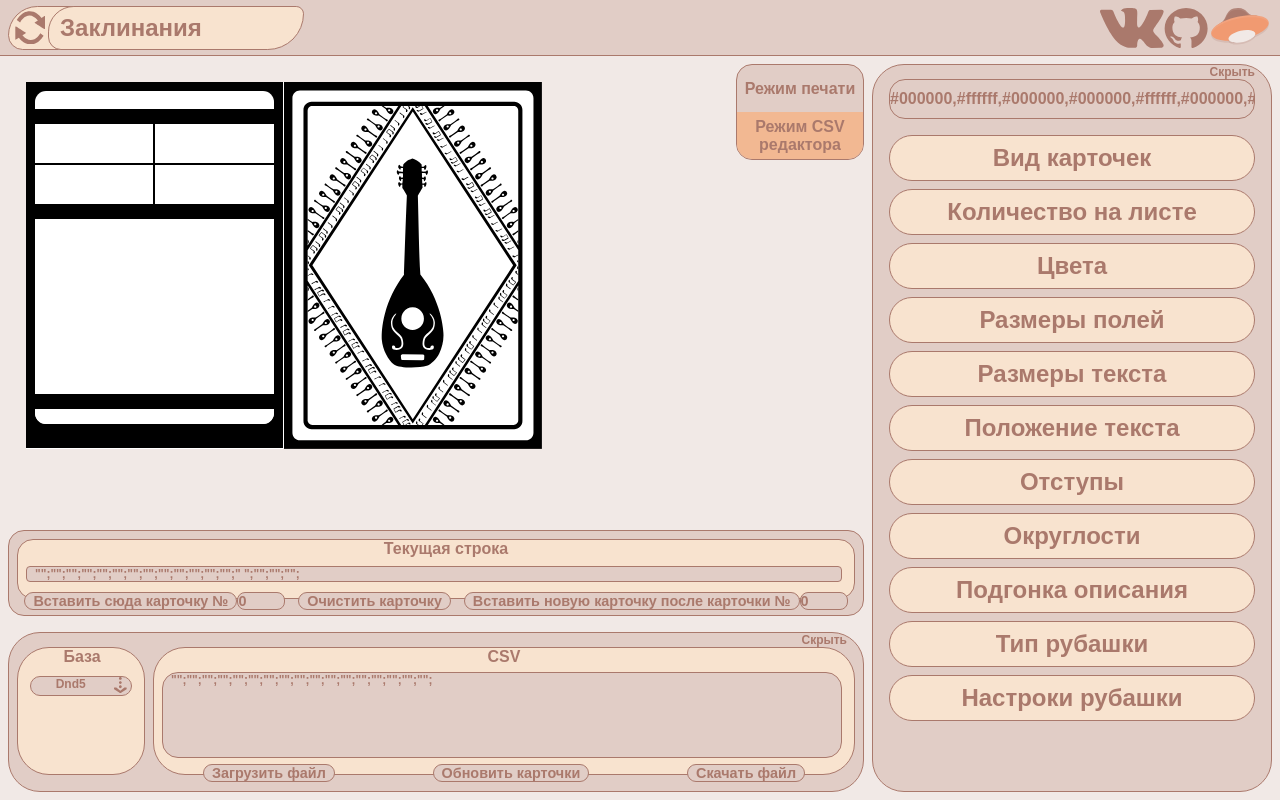
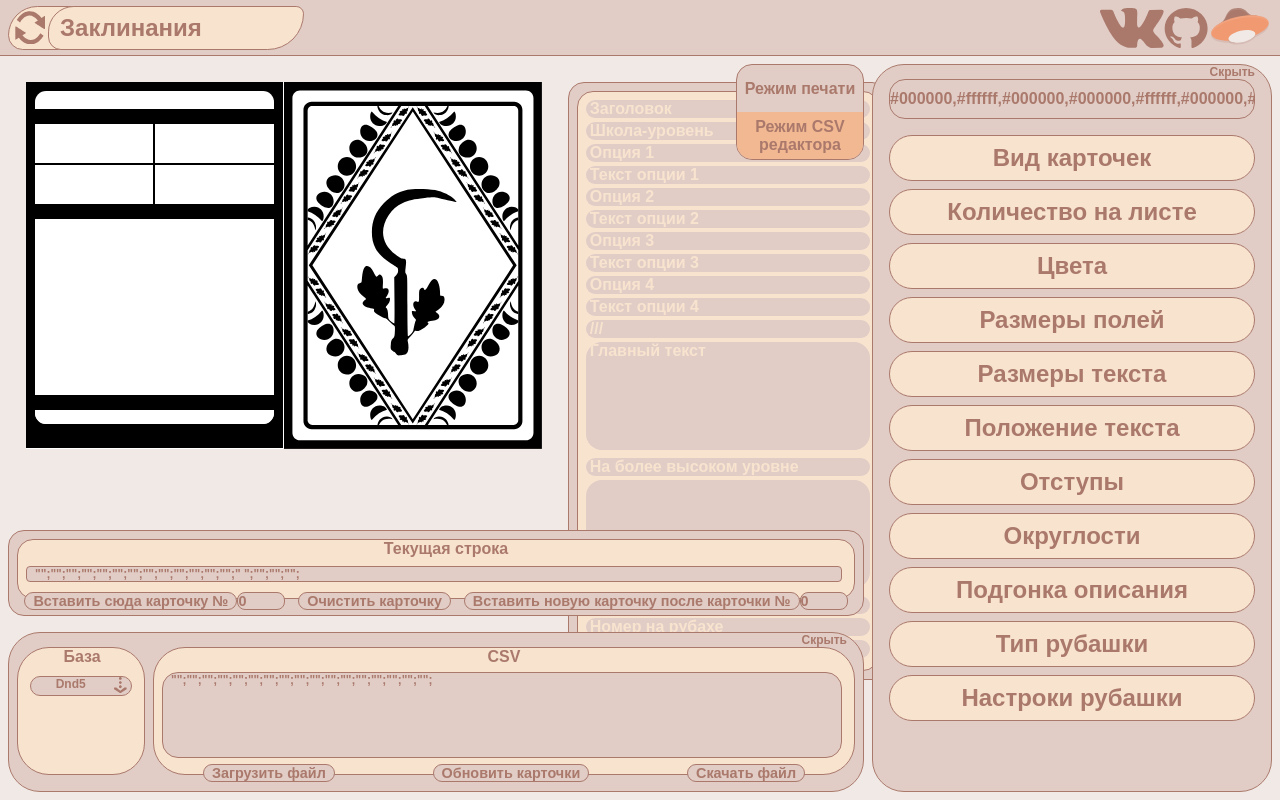
Before and after one commit to HidasMato/role_cards_spells, a React (Create React App) app: page / in a window 1280 px wide. Both pictures are taken after a click on the element "Режим CSV редактора". Built offline with nearby package versions, Linux system fonts and the light colour scheme.

Commit message:
csv redact cool

```diff
--- a/public/index.html
+++ b/public/index.html
@@ -25,7 +25,7 @@
       work correctly both with client-side routing and a non-root public URL.
       Learn how to configure a non-root public URL by running `npm run build`.
     -->
-    <title>React App</title>
+    <title>Карточки заклинаний для ролевух</title>
   </head>
   <body>
     <noscript>You need to enable JavaScript to run this app.</noscript>
--- a/src/components/CardSpell/CardSpell.tsx
+++ b/src/components/CardSpell/CardSpell.tsx
@@ -11,10 +11,9 @@ type AlertProps = {
     children?: JSX.Element;
     NumbersExist?: boolean[];
     targetFont: string;
-    myChangesParametrs?: boolean;
     setPole?: (text: string[]) => void;
 };
-const Card = ({setPole, targetFont, NumbersExist, isBack, keyt, cardType, Pole, minMax, plusPerepolnen, startPerepolnen, children, myChangesParametrs}: AlertProps): JSX.Element => {
+const Card = ({setPole, targetFont, NumbersExist, isBack, keyt, cardType, Pole, minMax, plusPerepolnen, startPerepolnen, children}: AlertProps): JSX.Element => {
     let descriptionMain, descriptionText;
     useEffect(() => {
         descriptionMain = document.getElementById("Card " + keyt);
@@ -35,31 +34,7 @@ const Card = ({setPole, targetFont, NumbersExist, isBack, keyt, cardType, Pole,
         }
     }, [startPerepolnen]);
     const getPole = (num: number) => {
-        if (myChangesParametrs && setPole) {
-            if (num == 11 || num == 13) {
-                return (
-                    <textarea rows={1} value={Pole[num]} wrap='soft' onChange={(e) => {
-                        const T = [...Pole];
-                        T[num] = e.target.value;
-                        setPole(T);
-                        let kolvo = 0, point=0;
-                        while (point != -1) {
-                            kolvo = kolvo + 1 + Math.floor((T[num].indexOf('\n', point + 1) == -1 ? T[num].length : T[num].indexOf('\n', point + 1)  - point) / 45);
-                            point = T[num].indexOf('\n', point + 1);
-                        }
-                        //e.target.rows = kolvo == 0 ? 1 : kolvo;
-                        e.target.rows = 15;
-                    }} />
-                );
-            }
-            return (
-                <input type="text" value={Pole[num]} onChange={(e) => {
-                    const T = [...Pole];
-                    T[num] = e.target.value;
-                    setPole(T);
-                }} />
-            );
-        } else return (Pole[num]);
+        return (Pole[num]);
     };
     if (isBack) {
         if (cardType == 0 || cardType == 1 || cardType == 2 || cardType == 3) {
@@ -75,8 +50,12 @@ const Card = ({setPole, targetFont, NumbersExist, isBack, keyt, cardType, Pole,
         }
         else if (cardType == 4 || cardType == 5 || cardType == 6 || cardType == 7 || cardType == 8 || cardType == 9) {
             return (
-                <div className={style.BackMain + ' ' + style[targetFont]}>
+                <div className={style.BackMain + ' ' + style[targetFont] + ' ' + style.Round}>
                     {children}
+                    {NumbersExist?.[0]? <div className={style.Num1}>{getPole(15)}</div> : null}
+                    {NumbersExist?.[1]? <div className={style.Num2}>{getPole(15)}</div> : null}
+                    {NumbersExist?.[2]? <div className={style.Num3}>{getPole(15)}</div> : null}
+                    {NumbersExist?.[3]? <div className={style.Num4}>{getPole(15)}</div> : null}
                 </div>
             )
         }
--- a/src/components/SpellMain/SpellMain.module.scss
+++ b/src/components/SpellMain/SpellMain.module.scss
@@ -406,6 +406,43 @@
                 height: calc((210mm - var(--ListPadding) * 2 ) / var(--h));
                 width: calc((296.5mm - var(--ListPadding) * 2 ) / var(--w));
             }
+            .CardSelection {
+                margin-left: calc(2vh + var(--ListPadding) );
+                width: 40vh;
+                height: max-content;
+                background-color: var(--color1);
+                border: 0.1vh solid var(--color6);
+                border-radius: 2vh;
+                padding:1vh;
+                font-size: 2vh;
+                div {
+                    height: max-content;
+                    background-color: var(--color3);
+                    border: 0.1vh solid var(--color6);
+                    border-radius: 2vh;
+                    width: 100%;
+                    padding: 1vh;
+                    input, textarea {
+                        width: 100%;
+                        background-color: var(--color1);
+                        border-radius: 2vh;
+                        margin-bottom: 0.5vh;
+                        padding: 0 0.5vh;
+                    }
+                    ::-webkit-input-placeholder {
+                        color: var(--color3);
+                    }
+                    input:hover, textarea:hover {
+                        cursor: pointer;
+                        background-color: var(--color5);
+                    }
+                    input:active, textarea:active {
+                        cursor: pointer;
+                        background-color: var(--color4);
+                    }
+
+                }
+            }
         }
     }
     .Viu {
@@ -617,6 +654,9 @@
             padding: 0;
             overflow: auto;
         }
+        .CardSelection {
+            display: none;
+        }
         .OptionsSetting {
             display: none;
         }
--- a/src/components/SpellMain/SpellMain.tsx
+++ b/src/components/SpellMain/SpellMain.tsx
@@ -88,7 +88,7 @@ const SpellMain = ({ }: AlertProps): JSX.Element => {
     const bordwrRadiusNames = ["--CardZagolovok┌", "--CardZagolovok┐", "--CardZagolovok┘", "--CardZagolovok└", "--CardOption1┌", "--CardOption1┐", "--CardOption1┘", "--CardOption1└", "--CardOption2┌", "--CardOption2┐", "--CardOption2┘", "--CardOption2└", "--CardOption3┌", "--CardOption3┐", "--CardOption3┘", "--CardOption3└", "--CardOption4┌", "--CardOption4┐", "--CardOption4┘", "--CardOption4└", "--CardAllText┌", "--CardAllText┐", "--CardAllText┘", "--CardAllText└", "--", "--", "--", "--", "--", "--", "--", "--", "--", "--", "--", "--", "--", "--", "--", "--", "--", "--", "--", "--", "--", "--", "--", "--", "--", "--", "--", "--"];
     const [blockColor, setBlockColor] = useState([false, false, true, true, true, true, true, true, true, true, true, true, true, true, true, true, true, true, true, true, true, true, true, true, true, true, true, false, true, true, false, false, false, true, true, true, true, true]);
     const [blockSizePole, setBlockSizePole] = useState([false, false, true, true, false, false, false, false, false, false, false, false, false, false]);
-    const [blockSizeText, setBlockSizeText] = useState([false, false, true, true, false, true, true, true, false, true, true, true, true, false, false, false, false, false, false, false, false, false, false, false]);
+    const [blockSizeText, setBlockSizeText] = useState([false, false, true, true, false, true, true, true, false, true, true, true, true, false, false, false, false, false, false, false, false, false, true, true, true]);
     const [blockPaddingText, setBlockPaddingText] = useState([false, false, true, true, false, true, true, true, true, true, true, true, false, true, true, false, false, false, true, true, true, true, true, true, true, true, true, false]);
     const [blockAlignValue, setBlockAlignValue] = useState([false, false, true, true, false, true, true, true, true, true, true, true, false, true, false, false, false, false, false, false, false, false, false, false, false]);
     const [blockBorderRadius, setBlockBorderRadius] = useState([false, false, false, false, false, false, false, false, false, false, false, false, false, false, false, false, false, false, false, false, false, false, false, false, false, false, false, false, false, false, false, false, false, false, false, false]);
@@ -100,7 +100,7 @@ const SpellMain = ({ }: AlertProps): JSX.Element => {
     const [alignValue, setAlignValue] = useState([2, 2, 2, 2, 2, 2, 2, 2, 2, 2, 2, 2, 4, 4, 1]);
     const [borderRadiusValue, setBorderRadiusValue] = useState([11, 11, 0, 0, 0, 0, 0, 0, 0, 0, 0, 0, 0, 0, 0, 0, 0, 0, 0, 0, 0, 0, 11, 11]);
     const [kolvo, setKolvo] = useState(3);
-    const [targetBackgroundNumber, setTargetBackgroundNumber] = useState(1);
+    const [targetBackgroundNumber, setTargetBackgroundNumber] = useState(5);
     const [targetTypeCardNumber, setTargetTypeCardNumber] = useState(0);
     const perepolnen: boolean[] = [];
     const [perepolnenText, setPerepolnenText] = useState('');
@@ -844,6 +844,7 @@ const SpellMain = ({ }: AlertProps): JSX.Element => {
                             <OptionColor text={"Фон доп текста"} textAs={"Как главный"} color={colors[24]} number={24} setColor={setColor} block={blockColor[24]} setBlock={setBlocColor} name={colorsNames[24]} />
                             <OptionColor text={"Доп текст"} textAs={"Как главный"} color={colors[25]} number={25} setColor={setColor} block={blockColor[25]} setBlock={setBlocColor} name={colorsNames[25]} />
                             <OptionColor text={"Текст подписи"} textAs={"Как фон заголовка"} color={colors[26]} number={26} setColor={setColor} block={blockColor[26]} setBlock={setBlocColor} name={colorsNames[26]} />
+                            <OptionColor text={"Фон листа"} textAs={"Как рубаха 1"} color={colors[27]} number={27} setColor={setColor} block={blockColor[27]} setBlock={setBlocColor} name={colorsNames[27]} />
                         </div>
                     </OptionCase>
                     <OptionCase nameSetting={'Размеры полей'} targetThis={targetOption[3]} setTarget={setTarget} number={3}>
@@ -1082,13 +1083,13 @@ const SpellMain = ({ }: AlertProps): JSX.Element => {
                             <div className={style.NumbersExists}><div className={style.Exists} onClick={() => {setMyNumbers([myNumbers[0],myNumbers[1],!myNumbers[2],myNumbers[3]])}}> {"___"} {myNumbers[2] && <div/>}</div> <p>{"Цифра 3"}</p> </div>
                             <div className={style.NumbersExists}><div className={style.Exists} onClick={() => { setMyNumbers([myNumbers[0], myNumbers[1], myNumbers[2], !myNumbers[3]]) }}> {"___"} {myNumbers[3] && <div />}</div> <p>{"Цифра 4"}</p> </div>
                             <div className={style.FontChose}><div>№ <input type="number" name="" id="" value={targetFont2} min={0} max={19} onChange={(e)=>{setTargetFont2(Number(e.target.value))}} />{"Шрифта "}</div>{fontMas[targetFont2]}</div>
-                            <OptionSize text={"Цифра 1 горизонталь"} size={sizeText[13]} number={13} setSize={setSizeText} min={-100} max={750/kolvo} block={blockSizeText[13]} setBlock={setBlocSizeText} />
+                            <OptionSize text={"Цифра 1 горизонталь"} size={sizeText[13]} number={13} setSize={setSizeText} min={-100} max={996/kolvo} block={blockSizeText[13]} setBlock={setBlocSizeText} />
                             <OptionSize text={"Цифра 1 вертикаль"} size={sizeText[14]} number={14} setSize={setSizeText} min={-100} max={996/kolvo} block={blockSizeText[14]} setBlock={setBlocSizeText} />
-                            <OptionSize text={"Цифра 2 горизонталь"} size={sizeText[15]} number={15} setSize={setSizeText} min={-100} max={750/kolvo} block={blockSizeText[15]} setBlock={setBlocSizeText} />
+                            <OptionSize text={"Цифра 2 горизонталь"} size={sizeText[15]} number={15} setSize={setSizeText} min={-100} max={996/kolvo} block={blockSizeText[15]} setBlock={setBlocSizeText} />
                             <OptionSize text={"Цифра 2 вертикаль"} size={sizeText[16]} number={16} setSize={setSizeText} min={-100} max={996/kolvo} block={blockSizeText[16]} setBlock={setBlocSizeText} />
-                            <OptionSize text={"Цифра 3 горизонталь"} size={sizeText[17]} number={17} setSize={setSizeText} min={-100} max={750/kolvo} block={blockSizeText[17]} setBlock={setBlocSizeText} />
+                            <OptionSize text={"Цифра 3 горизонталь"} size={sizeText[17]} number={17} setSize={setSizeText} min={-100} max={996/kolvo} block={blockSizeText[17]} setBlock={setBlocSizeText} />
                             <OptionSize text={"Цифра 3 вертикаль"} size={sizeText[18]} number={18} setSize={setSizeText} min={-100} max={996/kolvo} block={blockSizeText[18]} setBlock={setBlocSizeText} />
-                            <OptionSize text={"Цифра 4 горизонталь"} size={sizeText[19]} number={19} setSize={setSizeText} min={-100} max={750/kolvo} block={blockSizeText[19]} setBlock={setBlocSizeText} />
+                            <OptionSize text={"Цифра 4 горизонталь"} size={sizeText[19]} number={19} setSize={setSizeText} min={-100} max={996/kolvo} block={blockSizeText[19]} setBlock={setBlocSizeText} />
                             <OptionSize text={"Цифра 4 вертикаль"} size={sizeText[20]} number={20} setSize={setSizeText} min={-100} max={996/kolvo} block={blockSizeText[20]} setBlock={setBlocSizeText} />
                             <OptionSize text={"Цифра 1 размер"} size={sizeText[21]} number={21} setSize={setSizeText} min={0} max={300} block={blockSizeText[21]} setBlock={setBlocSizeText} />
                             <OptionSize text={"Цифра 2 размер"} textAs={"Как цифра 1"} size={sizeText[22]} number={22} setSize={setSizeText} min={0} max={300} block={blockSizeText[22]} setBlock={setBlocSizeText} />
@@ -1188,8 +1189,29 @@ const SpellMain = ({ }: AlertProps): JSX.Element => {
                     ? <div className={style.Lists + ' ' + (showRedactor ? style.ListDown : '') + ' ' + (showOptions ? style.ListRigth : '')}> {getCards()} </div>
                     : <div className={style.AroundTwoCards}>
                         <div className={style.TwoCards}>
-                            <div className={style.OneCard + ' ' + (targetTypeCardNumber == 0 ||targetTypeCardNumber == 1 ||targetTypeCardNumber == 2 ||targetTypeCardNumber == 3 ? null : style.Horisont)}><CardSpell targetFont={String(fontMas[targetFont1])} startPerepolnen={startPerepolnen} keyt={-1} plusPerepolnen={plusPerepolnen} minMax={minMax} cardType={targetTypeCardNumber} Pole={newCard} myChangesParametrs={true} setPole={setPoles}/></div>
-                            <div className={style.OneCard + ' ' + (targetTypeCardNumber == 0 ||targetTypeCardNumber == 1 ||targetTypeCardNumber == 2 ||targetTypeCardNumber == 3 ? null : style.Horisont)}><CardSpell targetFont={String(fontMas[targetFont2])} NumbersExist={myNumbers} isBack={true} keyt={-1} cardType={targetTypeCardNumber} Pole={newCard} myChangesParametrs={true} setPole={setPoles}>{getBackCardImg(newCard[16])}</CardSpell></div>
+                            <div className={style.OneCard + ' ' + (targetTypeCardNumber == 0 ||targetTypeCardNumber == 1 ||targetTypeCardNumber == 2 ||targetTypeCardNumber == 3 ? null : style.Horisont)}><CardSpell targetFont={String(fontMas[targetFont1])} startPerepolnen={startPerepolnen} keyt={-1} plusPerepolnen={plusPerepolnen} minMax={minMax} cardType={targetTypeCardNumber} Pole={newCard} setPole={setPoles}/></div>
+                            <div className={style.OneCard + ' ' + (targetTypeCardNumber == 0 ||targetTypeCardNumber == 1 ||targetTypeCardNumber == 2 ||targetTypeCardNumber == 3 ? null : style.Horisont)}><CardSpell targetFont={String(fontMas[targetFont2])} NumbersExist={myNumbers} isBack={true} keyt={-1} cardType={targetTypeCardNumber} Pole={newCard} setPole={setPoles}>{getBackCardImg(newCard[16])}</CardSpell></div>
+                            <div className={style.CardSelection}>
+                                <div>
+                                    <input placeholder='Заголовок' type="text" value={newCard[0]} onChange={(e) => { const A = newCard; A[0] = e.target.value;  setPoles(A)}} />
+                                    <input placeholder='Школа-уровень' type="text" value={newCard[1]} onChange={(e) => { const A = newCard; A[1] = e.target.value;  setPoles(A)}} />
+                                    <input placeholder='Опция 1' type="text" value={newCard[2]} onChange={(e) => { const A = newCard; A[2] = e.target.value;  setPoles(A)}} />
+                                    <input placeholder='Текст опции 1' type="text" value={newCard[3]} onChange={(e) => { const A = newCard; A[3] = e.target.value;  setPoles(A)}} />
+                                    <input placeholder='Опция 2' type="text" value={newCard[4]} onChange={(e) => { const A = newCard; A[4] = e.target.value;  setPoles(A)}} />
+                                    <input placeholder='Текст опции 2' type="text" value={newCard[5]} onChange={(e) => { const A = newCard; A[5] = e.target.value;  setPoles(A)}} />
+                                    <input placeholder='Опция 3' type="text" value={newCard[6]} onChange={(e) => { const A = newCard; A[6] = e.target.value;  setPoles(A)}} />
+                                    <input placeholder='Текст опции 3' type="text" value={newCard[7]} onChange={(e) => { const A = newCard; A[7] = e.target.value;  setPoles(A)}} />
+                                    <input placeholder='Опция 4' type="text" value={newCard[8]} onChange={(e) => { const A = newCard; A[8] = e.target.value;  setPoles(A)}} />
+                                    <input placeholder='Текст опции 4' type="text" value={newCard[9]} onChange={(e) => { const A = newCard; A[9] = e.target.value;  setPoles(A)}} />
+                                    <input placeholder='///' type="text" value={newCard[10]} onChange={(e) => { const A = newCard; A[10] = e.target.value;  setPoles(A)}} />
+                                    <textarea placeholder='Главный текст' rows={6} value={newCard[11]} onChange={(e) => { const A = newCard; A[11] = e.target.value;  setPoles(A)}} />
+                                    <input placeholder='На более высоком уровне' type="text" value={newCard[12]} onChange={(e) => { const A = newCard; A[12] = e.target.value;  setPoles(A)}} />
+                                    <textarea placeholder='Доп текст' rows={6} value={newCard[13]} onChange={(e) => { const A = newCard; A[13] = e.target.value;  setPoles(A)}} />
+                                    <input placeholder='Подпись' type="text" value={newCard[14]} onChange={(e) => { const A = newCard; A[14] = e.target.value;  setPoles(A)}} />
+                                    <input placeholder='Номер на рубахе' type="text" value={newCard[15]} onChange={(e) => { const A = newCard; A[15] = e.target.value;  setPoles(A)}} />
+                                    <input placeholder='Номер рубахи' type="text" value={newCard[16]} onChange={(e) => { const A = newCard; A[16] = e.target.value;  setPoles(A)}} />
+                                </div>
+                            </div>
                         </div>
                     </div>
             }
```
Also changed, not shown: src/components/CardSpell/CardSpell.module.scss (+12 -0 lines), src/BackSvg/Волк.svg.
